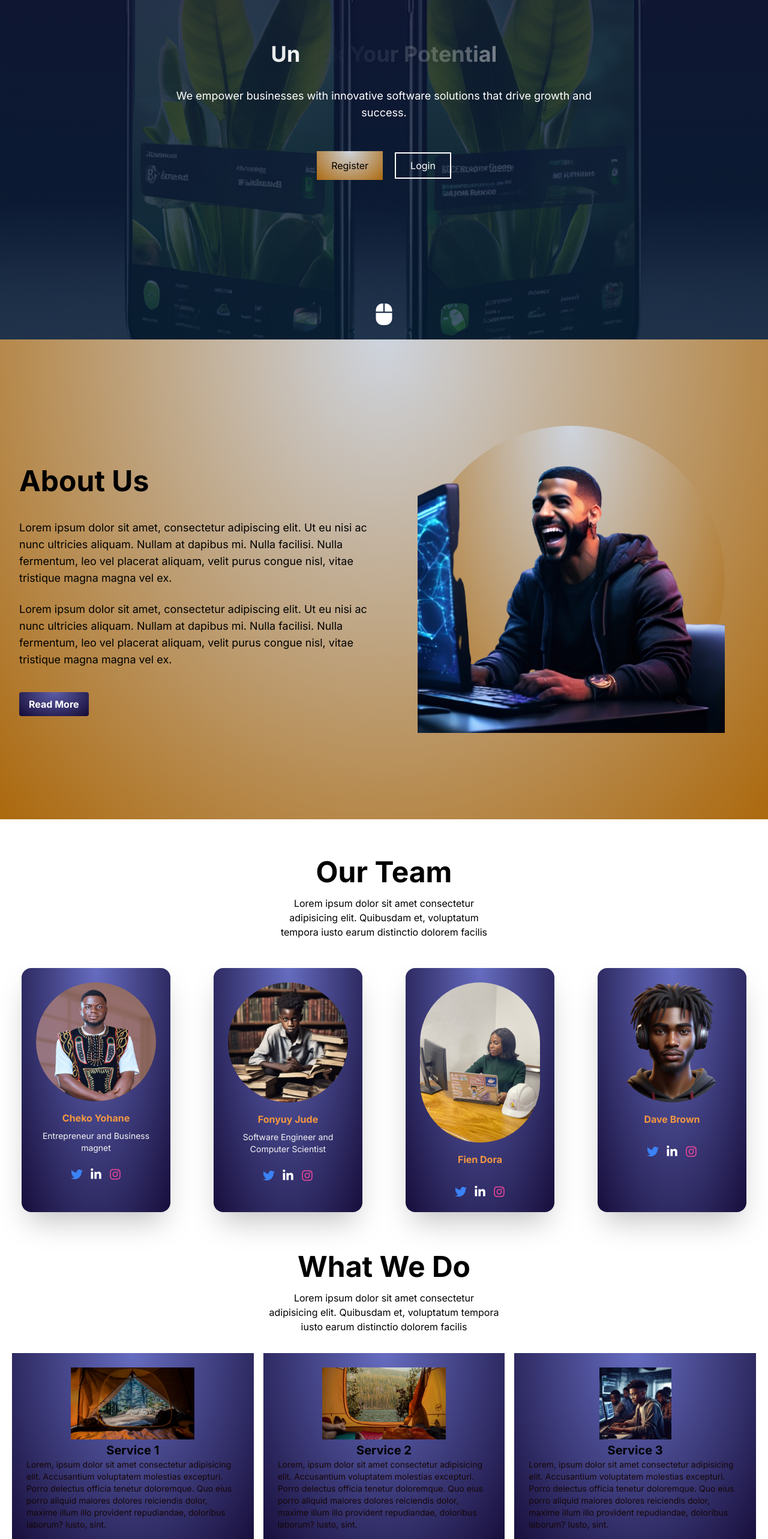
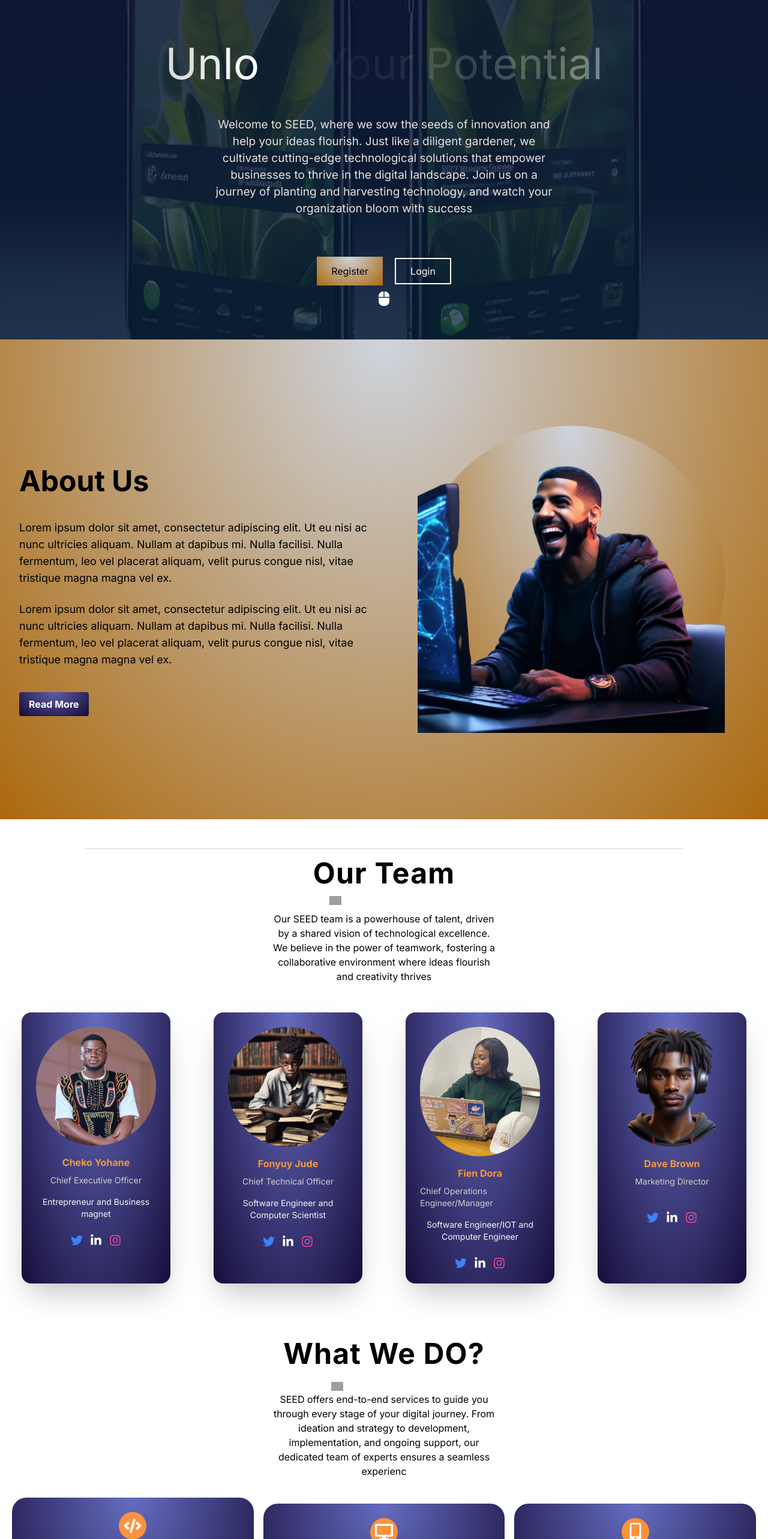
Before and after one commit to Fonyuygita/seed, a Next.js app: page / in a window 1280 px wide. Shown: the part 234-2800 px from the top of the page at 60% size. Built offline with nearby package versions, Linux system fonts and the light colour scheme; grey boxes are pictures that could not be loaded.

Commit message:
done with firt iteration design

```diff
--- a/app/globals.css
+++ b/app/globals.css
@@ -27,7 +27,7 @@ body {
     @apply  border-green-50 bg-green-50 px-8 py-5 text-white
   }
   .btn_dark_green {
-    @apply  bg-green-90 px-8 py-4 text-white transition-all hover:bg-black
+    @apply  bg-[radial-gradient(ellipse_at_top,_var(--tw-gradient-stops))] from-[#ced4de] to-[#ac690d] px-8 py-4  transition-all hover:bg-black text-black
   }
   .btn_dark_green_outline  {
     @apply border-gray-20 bg-green-90 px-8 py-5 text-white
@@ -38,7 +38,7 @@ body {
   }
 
   .padding-container {
-    @apply px-6 lg:px-20 3xl:px-0;
+    @apply px-6 lg:px-20 3xl:px-20;
   }
 
   .flexCenter {
@@ -87,7 +87,7 @@ body {
   }
 
   .regular-14 {
-    @apply text-[14px] font-[400];
+    @apply text-[19px]
   }
 
   .medium-14 {
--- a/app/layout.tsx
+++ b/app/layout.tsx
@@ -8,6 +8,9 @@ export const metadata: Metadata = {
   title: 'SEED Software Company',
   description: 'Travel UI/UX App for Camping',
 }
+
+
+
 
 export default function RootLayout({
   children,
--- a/components/Hero.tsx
+++ b/components/Hero.tsx
@@ -48,7 +48,7 @@ const HeroSection = () => {
           <div className="absolute inset-0 bg-gradient-to-b from-[#13163f] to-[#0c345ca9] opacity-75 h-[100vh]"></div>
           <div className="relative px-8 py-12 text-white ]">
             <div className="max-w-3xl mx-auto  flex items-center gap-5 justify-center flex-col mt-[13rem] md:mt-[16rem]">
-              <h2 className="text-2xl md:text-4xl font-bold font-PTSerif mb-4">
+              <h1 className="text-2xl md:text-7xl  font-[400] mb-4 leading-[120%]text-bold">
               {text.split("").map((letter, index) => (
             <motion.span
               key={index}
@@ -65,9 +65,11 @@ const HeroSection = () => {
             </motion.span>
           ))}
 
-              </h2>
-              <p className="text-lg text-center">
-                We empower businesses with innovative software solutions that drive growth and success.
+              </h1>
+              <p className="text-[11px] md:text-lg p-4 text-[#e9e2e2] md:regular-14 text-center w-[100%] md:w-[80%] ">
+
+Welcome to SEED, where we sow the seeds of innovation and help your ideas flourish. Just like a diligent gardener, we cultivate cutting-edge technological solutions that empower businesses to thrive in the digital landscape. Join us on a journey of planting and harvesting technology, and watch your organization bloom with success
+
               </p>
               <HeroButtons/>
             </div>
--- a/components/header.tsx
+++ b/components/header.tsx
@@ -1,60 +1,32 @@
-"use client"
+import Image from 'next/image';
+import React from 'react'
+import { Interface } from 'readline'
+``
 
-import { motion } from 'framer-motion';
-import { useEffect, useState } from 'react';
-import type { FC } from 'react';
-import { InView } from 'react-intersection-observer';
+interface headerProps {
+title:string;
+description:string;
+}
+const Header = ({title, description}:headerProps) => {
+  return (
+    <div className="relative flex flex-col gap-6">
 
-interface HeaderProps {
-  title: string;
-  description: string;
+
+    <h2 className=" text-4xl lg:text-5xl font-bold mb-4 text-black text-bold my-4 text-center tracking-wide">{title}</h2>
+    <Image
+      src="/path.png"
+      className="w-[336px] h-[15px] absolute top-[23%] right-[15%] md:top-[35%] md:right-[43%] object-contain mx-auto"
+      width={336}
+      height={15}
+      alt='line'
+
+    />
+
+<p className='text-center w-[90%] md:w-[30%] mx-auto'>
+{description}
+</p>
+    </div>
+  )
 }
-
-const Header: FC<HeaderProps> = ({ title, description }) => {
-  const [isFloating, setIsFloating] = useState(false);
-
-  useEffect(() => {
-    const handleScroll = () => {
-      setIsFloating(window.scrollY > 50);
-    };
-
-    window.addEventListener('scroll', handleScroll);
-    return () => window.removeEventListener('scroll', handleScroll);
-  }, []);
-
-  const headerVariants = {
-    float: {
-      x: ["-5%", "5%"], // Adjust the values to control the floating range
-      transition: {
-        x: {
-          duration: 2, // Duration of one cycle (left and right)
-          ease: "easeInOut",
-          repeat: InView,
-          repeatType: "mirror",
-        },
-      },
-    },
-  };
-
-  return (
-    <motion.header
-      initial="float"
-      animate={isFloating ? 'float' : ''}
-      variants={headerVariants}
-      className={`fixed top-0 left-0 w-full bg-white shadow-md z-10 ${
-        isFloating ? 'pointer-events-none' : ''
-      }`}
-    >
-      <div className='max-w-7xl mx-auto px-4 sm:px-6 lg:px-8'>
-        <div className='flex justify-between items-center py-6 md:justify-start md:space-x-10'>
-          <div className='lg:w-0 lg:flex-1'>
-            <h1 className='text-2xl font-bold text-gray-900'>{title}</h1>
-            <p className='mt-2 text-sm text-gray-500'>{description}</p>
-          </div>
-        </div>
-      </div>
-    </motion.header>
-  );
-};
-
-export default Header;
+``
+export default Header
--- a/components/mouse.tsx
+++ b/components/mouse.tsx
@@ -1,10 +1,36 @@
+"use client"
+
+import {motion} from "framer-motion"
+
 import Link from 'next/link';
 import { FaMouse } from 'react-icons/fa';
+
+
+const floatVariants = {
+  animate: {
+    y: ["0%", "-30%"], // Adjust the values to control the floating range
+    transition: {
+      y: {
+        duration: 2, // Duration of one cycle (up and down)
+        ease: "easeInOut",
+        repeat: Infinity,
+        repeatType: "reverse",
+      },
+    },
+  },
+};
+
 
 const FloatingMouse = () => {
   return (
     <Link href="#about" className="absolute bottom-2 left-1/2 transform -translate-x-1/2 py-4">
-      <FaMouse className="animate-float text-4xl text-white" />
+        <motion.div
+        variants={floatVariants}
+        animate="animate"
+        className="py-4"
+      >
+        <FaMouse className="text-2xl text-white" />
+      </motion.div>
     </Link>
   );
 };
--- a/components/service.tsx
+++ b/components/service.tsx
@@ -4,46 +4,66 @@ import { useEffect } from 'react';
 import { motion, useAnimation } from 'framer-motion';
 import { useInView } from 'react-intersection-observer';
 import Image from 'next/image';
+import { FaCode, FaDesktop, FaMobileAlt, FaExchangeAlt, FaLightbulb, FaUsers, FaChartLine, FaHandsHelping, FaServer } from 'react-icons/fa';
+import Header from './header';
+
+
 
 interface Service {
   title: string;
   description: string;
-  icon: string;
+  icon:string | any;
 }
 
 const services: Service[] = [
+
+
   {
-    title: 'Service 1',
-    description: 'Lorem, ipsum dolor sit amet consectetur adipisicing elit. Accusantium voluptatem molestias excepturi. Porro delectus officia tenetur doloremque. Quo eius porro aliquid maiores dolores reiciendis dolor, maxime illum illo provident repudiandae, doloribus laborum? Iusto, sint.',
-    icon: '/img-1.png',
+    title: 'Software Development',
+    description: 'Our tech company specializes in creating innovative software solutions tailored to meet the specific needs of businesses and organizations, helping them streamline operations and achieve their goals.',
+    icon: <FaCode color='white' className='text-3xl'/>
   },
   {
-    title: 'Service 2',
-    description: 'Lorem, ipsum dolor sit amet consectetur adipisicing elit. Accusantium voluptatem molestias excepturi. Porro delectus officia tenetur doloremque. Quo eius porro aliquid maiores dolores reiciendis dolor, maxime illum illo provident repudiandae, doloribus laborum? Iusto, sint.',
-    icon: 'img-2.png',
+    title: 'Web Development',
+    description: 'We offer professional web development services, crafting visually appealing and functional websites that provide seamless user experiences, driving engagement and conversions.',
+    icon: <FaDesktop  color='white' className='text-3xl'/>
   },
   {
-    title: 'Service 3',
-    description: 'Lorem, ipsum dolor sit amet consectetur adipisicing elit. Accusantium voluptatem molestias excepturi. Porro delectus officia tenetur doloremque. Quo eius porro aliquid maiores dolores reiciendis dolor, maxime illum illo provident repudiandae, doloribus laborum? Iusto, sint.',
-    icon: 'heroImage.png',
+    title: 'Mobile App Development',
+    description: 'Our team excels in developing mobile applications for iOS and Android platforms, empowering businesses to reach their audience on the go and enhance customer interactions.',
+    icon: <FaMobileAlt color='white' className='text-3xl'/>
+  },
+  {
+    title: 'Digital Transformation',
+    description: 'We assist businesses in embracing digital transformation by leveraging cutting-edge technologies to optimize processes, increase efficiency, and drive growth.',
+    icon: <FaExchangeAlt color='white' className='text-3xl' />
+  },
+  {
+    title: 'Tech Consulting',
+    description: 'Our experienced consultants provide strategic guidance and advice to businesses, helping them navigate the ever-changing tech landscape, identify opportunities, and make informed decisions.',
+    icon: <FaLightbulb  color='white' className='text-3xl'/>
+  },
+  {
+    title: 'Youth Empowerment Programs',
+    description: 'We invest in the youth by offering training programs, internships, and mentorship opportunities, nurturing their skills and talents to become the future leaders and innovators in the tech industry.',
+    icon: <FaUsers color='white' className='text-3xl'/>
+  },
+  {
+    title: 'Social Impact Solutions',
+    description: 'We leverage technology to address and solve societal problems, developing solutions that make a positive impact in areas such as education, healthcare, environmental sustainability, and more.',
+    icon: <FaHandsHelping color='white' className='text-3xl'/>
+  },
+  {
+    title: 'Data Analytics and Business Intelligence',
+    description: 'Our data experts help businesses harness the power of data by providing analytics and business intelligence solutions, enabling informed decision-making and driving growth.',
+    icon: <FaChartLine color='white' className='text-3xl'/>
+  },
+  {
+    title: 'IT Support and Maintenance',
+    description: 'We offer comprehensive IT support and maintenance services, ensuring the smooth operation of systems, networks, and software, maximizing uptime and minimizing disruptions for businesses.',
+    icon: <FaServer color='white' className='text-3xl'/>
   },
 
-  {
-    title: 'Service 1',
-    description: 'Lorem, ipsum dolor sit amet consectetur adipisicing elit. Accusantium voluptatem molestias excepturi. Porro delectus officia tenetur doloremque. Quo eius porro aliquid maiores dolores reiciendis dolor, maxime illum illo provident repudiandae, doloribus laborum? Iusto, sint.',
-    icon: '/img-1.png',
-  },
-  {
-    title: 'Service 2',
-    description: 'Lorem, ipsum dolor sit amet consectetur adipisicing elit. Accusantium voluptatem molestias excepturi. Porro delectus officia tenetur doloremque. Quo eius porro aliquid maiores dolores reiciendis dolor, maxime illum illo provident repudiandae, doloribus laborum? Iusto, sint.',
-    icon: 'img-2.png',
-  },
-  {
-    title: 'Service 3',
-    description: 'Lorem, ipsum dolor sit amet consectetur adipisicing elit. Accusantium voluptatem molestias excepturi. Porro delectus officia tenetur doloremque. Quo eius porro aliquid maiores dolores reiciendis dolor, maxime illum illo provident repudiandae, doloribus laborum? Iusto, sint.',
-    icon: 'heroImage.png',
-  },
-  // Add more services as needed
 ];
 
 const ServiceCard: React.FC<{ service: Service }> = ({ service }) => {
@@ -71,28 +91,23 @@ const ServiceCard: React.FC<{ service: Service }> = ({ service }) => {
       transition={{ duration: 0.6 }}
       whileHover={{ scale: 1.05 }}
       whileTap={{ scale: 0.95 }}
-      className=" rounded-lg p-6 flex items-center justify-center flex-col  border-b-2  bg-[radial-gradient(ellipse_at_top,_var(--tw-gradient-stops))] from-[#535ab8e3] to-[#100735f8]  border-b-[#ac690d]"
+      className=" rounded-3xl p-6 flex items-center justify-center flex-col  border-b-2  bg-[radial-gradient(ellipse_at_top,_var(--tw-gradient-stops))] from-[#535ab8e3] to-[#100735f8]  border-b-[#ac690d]"
     >
 
-       <div className="relative w-full h-[120px] mb-1">
-        <Image
-          src={service.icon}
-          alt={service.title}
-          layout="fill"
-          objectFit="contain"
-        />
+       <div className="bg-orange-400 p-2 rounded-full mb-3 flex items-center justify-center">
+      {service.icon}
       </div>
-      <h3 className="text-xl font-bold mx-auto text-black">{service.title}</h3>
-      <p className='text-[#160707] text-sm'>{service.description}</p>
+      <h3 className="text-xl font-bold mx-auto mb-2 text-[#d5cece] text-center">{service.title}</h3>
+      <p className='text-[#aaa7a3] text-sm p-3 text-center'>{service.description}</p>
     </motion.div>
   );
 };
 
 const ServicesSection: React.FC = () => {
   return (
-    <section className="services-section mt-[19px] z-40  ">
-          <h2 className="text-2xl lg:text-5xl font-bold mb-4 text-black text-bold my-4 text-center">What We Do</h2>
-<p className='text-center w-[90%] md:w-[30%] mx-auto'>Lorem ipsum dolor sit amet consectetur adipisicing elit. Quibusdam et, voluptatum tempora iusto earum distinctio dolorem facilis </p>
+    <section className="services-section mt-[29px] z-40   ">
+     <Header title='What We DO?' description='SEED offers end-to-end services to guide you through every stage of your digital journey. From ideation and strategy to development, implementation, and ongoing support, our dedicated team of experts ensures a seamless experienc'/>
+
       <div className="services-container grid grid-cols-1 sm:grid-cols-2 md:grid-cols-3 gap-4 items-center justify-center px-5 mt-8">
         {services.map((service, index) => (
           <ServiceCard key={index} service={service} />
--- a/components/team.tsx
+++ b/components/team.tsx
@@ -4,6 +4,7 @@ import { motion } from 'framer-motion';
 import { FaTwitter, FaLinkedinIn, FaInstagram } from 'react-icons/fa';
 import Image from 'next/image';
 import Link from 'next/link';
+import Header from './header';
 
 
 // Define the shape of your team member object
@@ -21,7 +22,7 @@ type TeamMember = {
 const teamMembers: TeamMember[] = [
   {
     name: 'Cheko Yohane',
-    role: 'CEO',
+    role: 'Chief Executive Officer',
     image: '/cheko.png',
     description:"Entrepreneur and Business magnet",// Replace with path to your image
     twitterHandle: 'https://twitter.com/alicejohnson',
@@ -39,7 +40,8 @@ const teamMembers: TeamMember[] = [
   },
   {
     name: 'Fien Dora',
-    role: 'Lead Designer',
+    role: 'Chief Operations Engineer/Manager',
+    description:"Software Engineer/IOT and Computer Engineer",
     image: '/dora.png', // Replace with path to your image
     twitterHandle: 'https://twitter.com/carolwilliams',
     linkedInHandle: 'https://linkedin.com/in/carolwilliams',
@@ -59,8 +61,9 @@ const teamMembers: TeamMember[] = [
 const TeamSection = () => {
   return (
     <div className="container mx-auto px-4 mt-22  md:py-12 ">
-        <h2 className="text-2xl lg:text-5xl font-bold mb-4 text-black text-bold my-4 text-center">Our Team</h2>
-<p className='text-center w-[90%] md:w-[30%] mx-auto'>Lorem ipsum dolor sit amet consectetur adipisicing elit. Quibusdam et, voluptatum tempora iusto earum distinctio dolorem facilis </p>
+      <div className="border bg-black w-[80%] mx-auto" />
+<Header title='Our Team' description='Our SEED team is a powerhouse of talent, driven by a shared vision of technological excellence. We believe in the power of teamwork, fostering a collaborative environment where ideas flourish and creativity thrives'/>
+
       <div className="grid grid-cols-1 md:grid-cols-2 lg:grid-cols-4 gap-8 mt-12">
 
         {teamMembers.map((member, index) => (
@@ -75,6 +78,7 @@ const TeamSection = () => {
             <div className="flex flex-col items-center">
               <Image src={member.image} alt={member.name} width={200} height={230} className="rounded-full object-cover" />
               <h3 className="mt-4 font-bold text-[#f39741]">{member.name}</h3>
+            <span className='text-sm py-2 text-[#d2cccc]'>{member.role}</span>
 
               <p className='text-sm text-[#f5f5f5] text-bold text-center my-2'>{member.description}</p>
               <div className="flex mt-4 space-x-3">
```
Also changed, not shown: components/Footer.tsx (+5 -5 lines), constants/index.ts (+4 -4 lines), public/dora.png.
